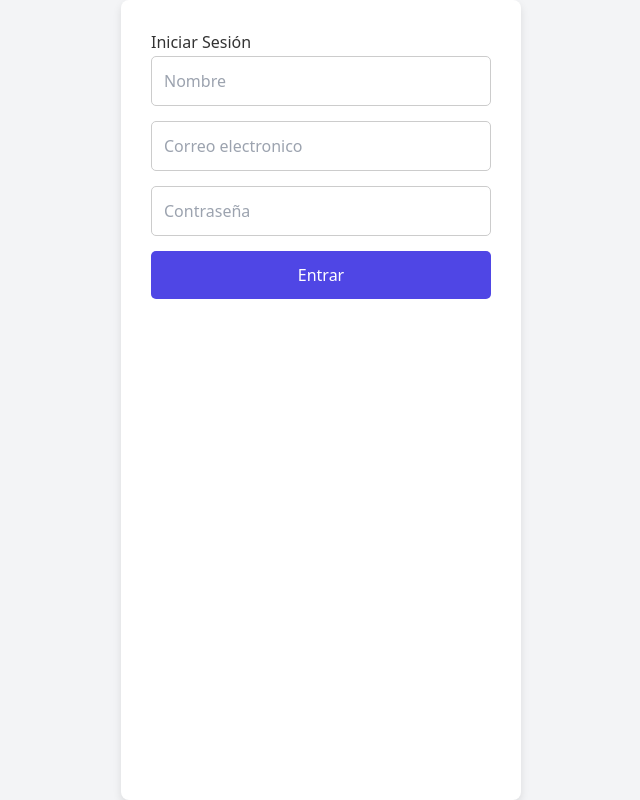
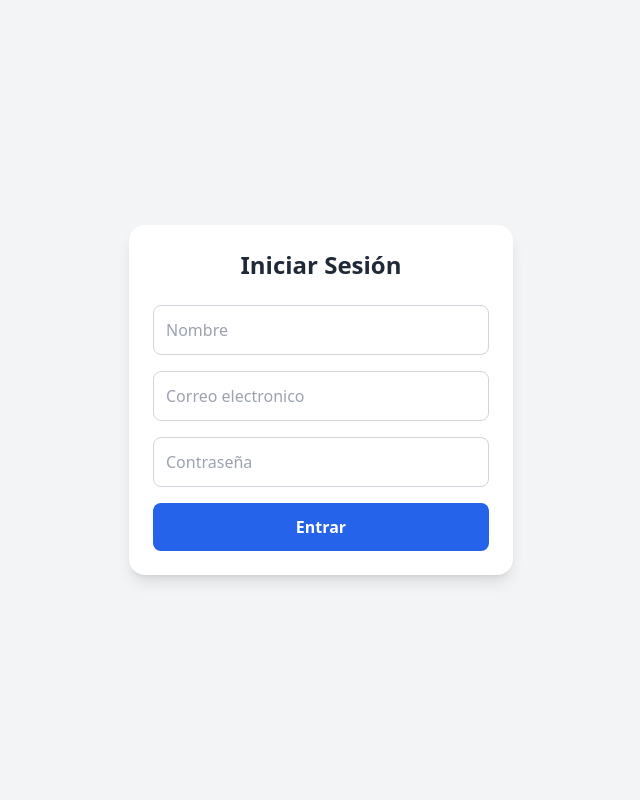
Before and after one commit to lekiam2023/pareja-gastos-app, a React (Create React App) app in the folder client/: page /login in a window 1280 px wide. Shown: the whole page, without its empty margins (319-959 px from the left). Built offline with nearby package versions, Linux system fonts and the light colour scheme.

Commit message:
(Tailwind) Reemplaza estilos en línea por clases de Tailwind en formulario de login

```diff
--- a/client/src/components/LoginForm.js
+++ b/client/src/components/LoginForm.js
@@ -24,9 +24,9 @@
   };
 
     return(
-      <div style={styles.container}>
-        <form onSubmit={handleLogin} style={styles.form}>
-          <h2 style={styles.title}>Iniciar Sesión</h2>
+      <div className="flex items-center justify-center min-h-screen bg-gray-100">
+        <form className="w-72 md:w-96 bg-white p-6 rounded-2xl shadow-lg" onSubmit={handleLogin}>
+          <h2 className="text-2xl font-bold text-center mb-6 text-gray-800">Iniciar Sesión</h2>
 
            <input
             type="text"
@@ -34,7 +34,7 @@
             onChange={(e) => setName(e.target.value)}
             placeholder="Nombre"
             required
-            style={styles.input}
+            className="w-full p-3 mb-4 border border-gray-300 rounded-lg focus:outline-none focus:ring-2 focus:ring-blue-500"
          />
 
            <input type="email"
@@ -42,7 +42,8 @@
             onChange={(e) => setEmail(e.target.value)}
             placeholder="Correo electronico"
             required
-            style={styles.input}
+            className="w-full p-3 mb-4 border border-gray-300 rounded-lg focus:outline-none focus:ring-2 focus:ring-blue-500"
+
          />
 
            <input type="password"
@@ -50,59 +51,16 @@
             onChange={(e) => setPassword(e.target.value)}
             placeholder="Contraseña"
             required
-            style={styles.input}
+            className="w-full p-3 mb-4 border border-gray-300 rounded-lg focus:outline-none focus:ring-2 focus:ring-blue-500"
+
           />
-           <button type="submit" style={styles.button}>Entrar</button>
+           <button type="submit"
+           className="w-full bg-blue-600 hover:bg-blue-700 text-white font-semibold py-3 rounded-lg transition duration-200"
+           >Entrar</button>
 
-           {error && <p style={styles.error}>{error}</p>}
+           {error && <p className="mt-4 text-red-500 text-sm text-center">{error}</p>}
         </form>
         </div>
      );
 }
-
-const styles ={
-   container:{
-      minHeight: '100vh',
-      display: 'flex',
-      justifyContent: 'center',
-      background: '#f3f4f6',
-   },
-   form:{
-      background: '#fff',
-      padding: '30px',
-      borderRadius: '8px',
-      boxShadow: '0 4px 8px rgba(0,0,0,0.1)',
-      width: '100%',
-      maxWidth: '400px',
-      display: 'flex',
-      flexDirection: 'column',
-   },
-   title:{
-      marginBottom: '2px',
-      textAling: 'center',
-      color: '#333',
-   },
-   input:{
-      padding: '12px',
-      marginBottom: '15px',
-      borderRadius: '5px',
-      border: '1px solid #ccc',
-      fontSize: '16px',
-   },
-   button:{
-      padding: '12px',
-      backgroundColor: '#4f46e5',
-      color: '#fff',
-      border: 'none',
-      borderRadius: '5px',
-      fontSize: '16px',
-      cursor: 'pointer',
-   },
-   error:{
-      marginTop: '10px',
-      color: 'red',
-      textAling: 'center',
-   },
-};
-
 export default LoginForm;
```
